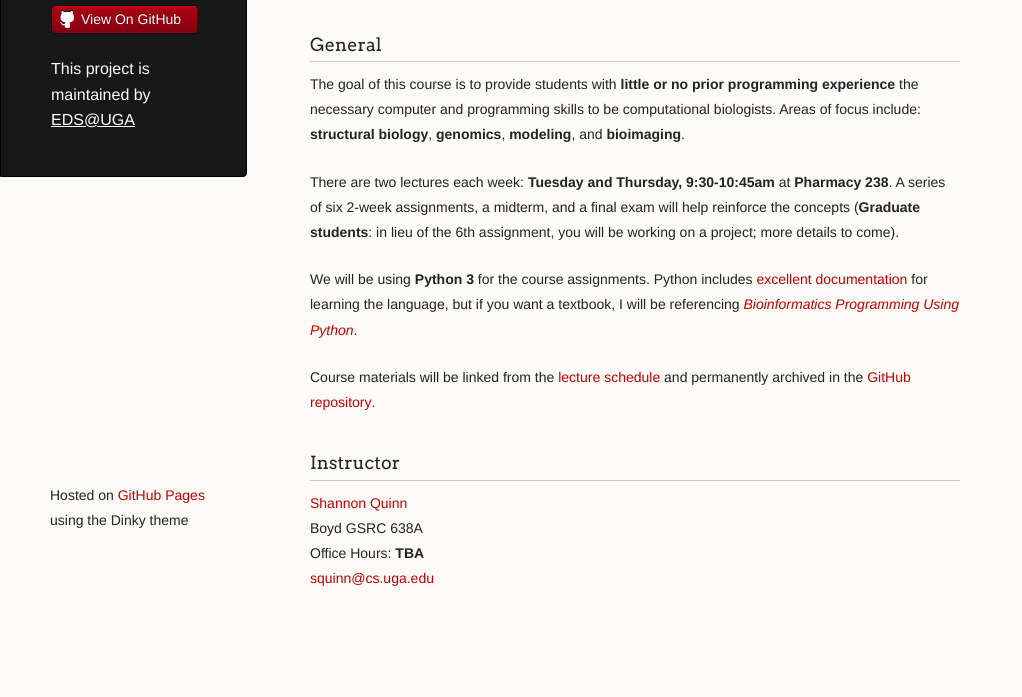
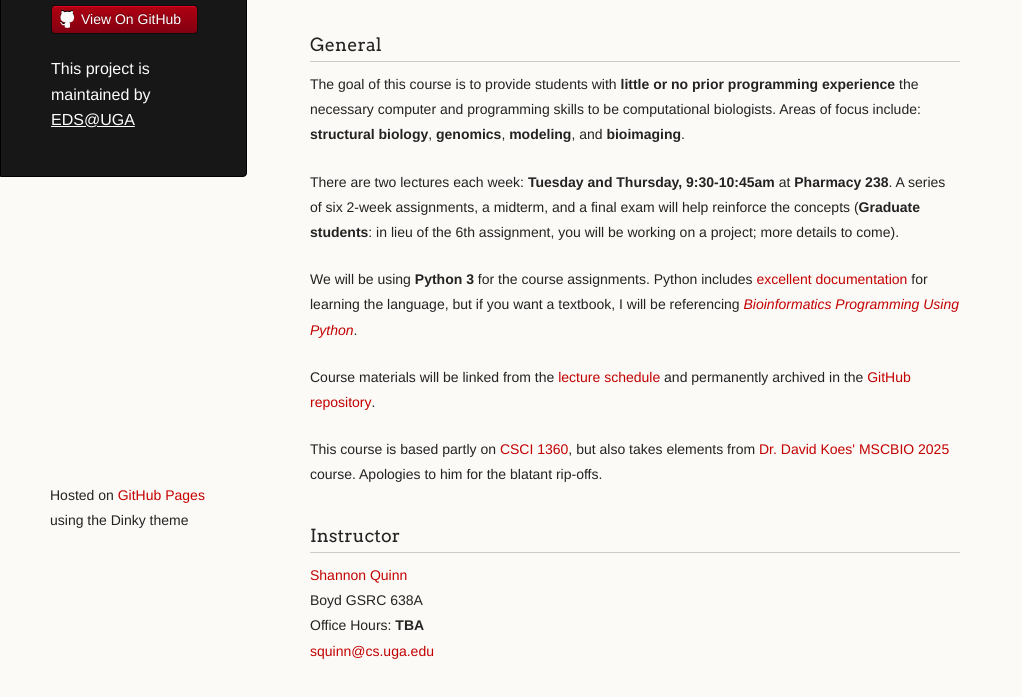
Before and after one commit to eds-uga/cbio4835-sp17, a plain HTML site: page docs/index.html in a window 1280 px wide. Shown: the part 235-932 px from the top of the page, without its empty margins (0-1022 px from the left). Before the commit the page ends 898 px from the top, so only its background shows below. Drawn offline with Linux system fonts and the light colour scheme.

Commit message:
Updated front page with content attributions.

```diff
--- a/docs/index.html
+++ b/docs/index.html
@@ -59,6 +59,8 @@
 
 <p>Course materials will be linked from the <a href="schedule.html">lecture schedule</a> and permanently archived in the <a href="https://github.com/eds-uga/cbio4835-sp17">GitHub repository</a>.</p>
 
+<p>This course is based partly on <a href="https://eds-uga.github.io/csci1360-fa16/">CSCI 1360</a>, but also takes elements from <a href="http://mscbio2025.csb.pitt.edu/">Dr. David Koes' MSCBIO 2025</a> course. Apologies to him for the blatant rip-offs.</p>
+
 <h3>
 <a id="not-take-course" class="anchor" href="#not-take-course" aria-hidden="true"><span aria-hidden="true" class="octicon octicon-link"></span></a>Instructor</h3>
 
```
